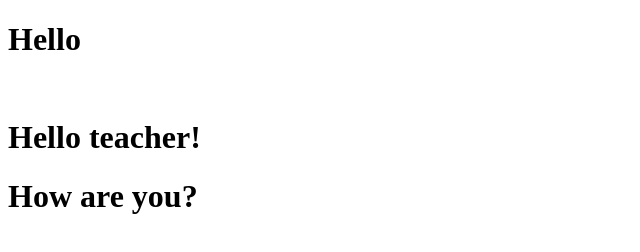
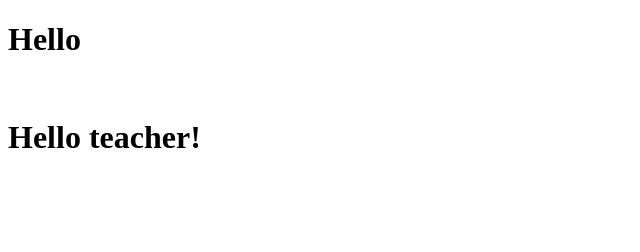
Before and after one commit to lesenok250985/groupwork, a plain HTML site: page index.html in a window 1280 px wide. Shown: the whole page, without its empty margins (0-640 px from the left). Drawn offline with Linux system fonts and the light colour scheme.

Commit message:
#1 html change

```diff
--- a/index.html
+++ b/index.html
@@ -9,6 +9,5 @@
     <h1>Hello</h1>
     <br>
     <h1>Hello teacher!</h1>
-    <h1>How are you?</h1>
 </body>
 </html>
```
